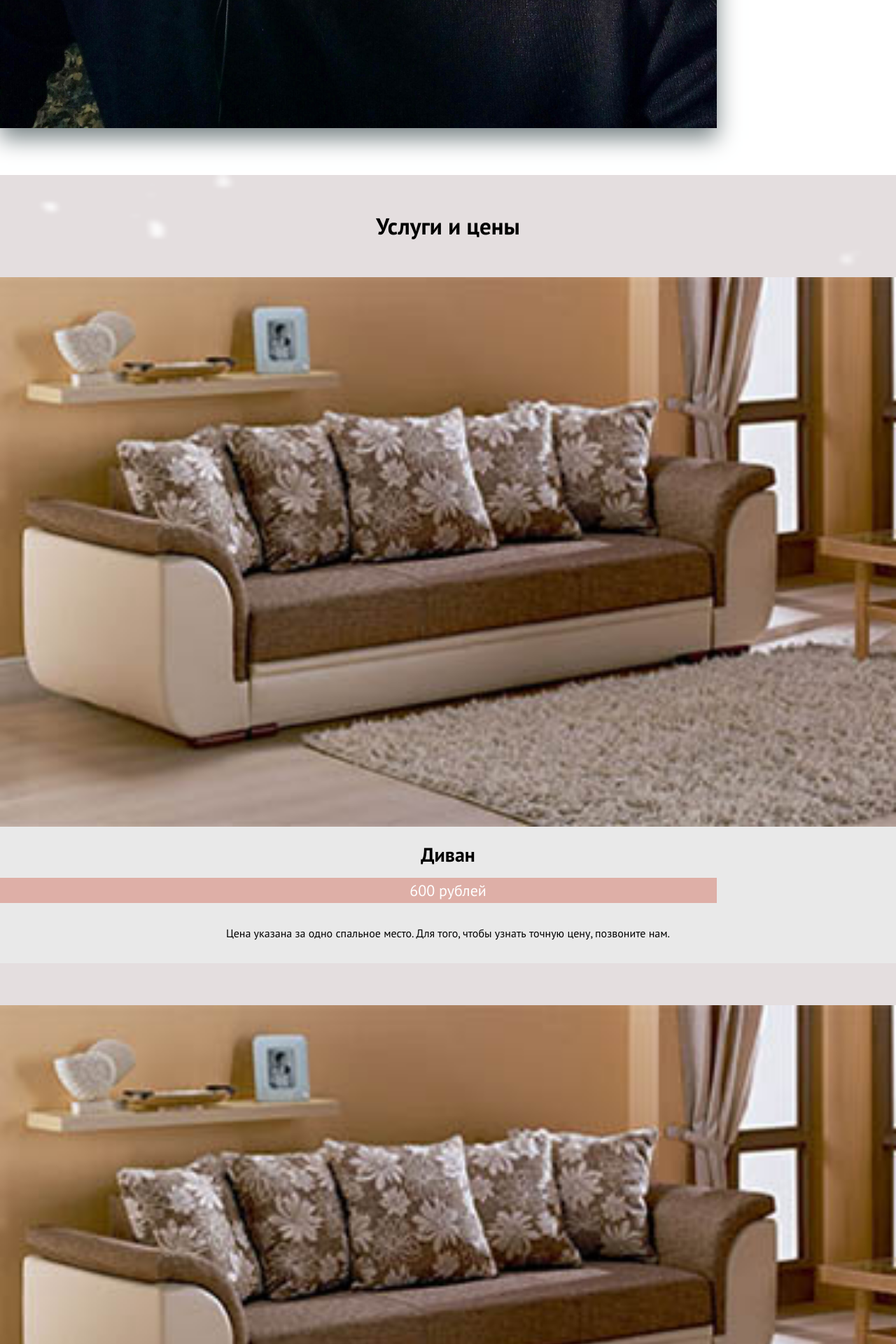
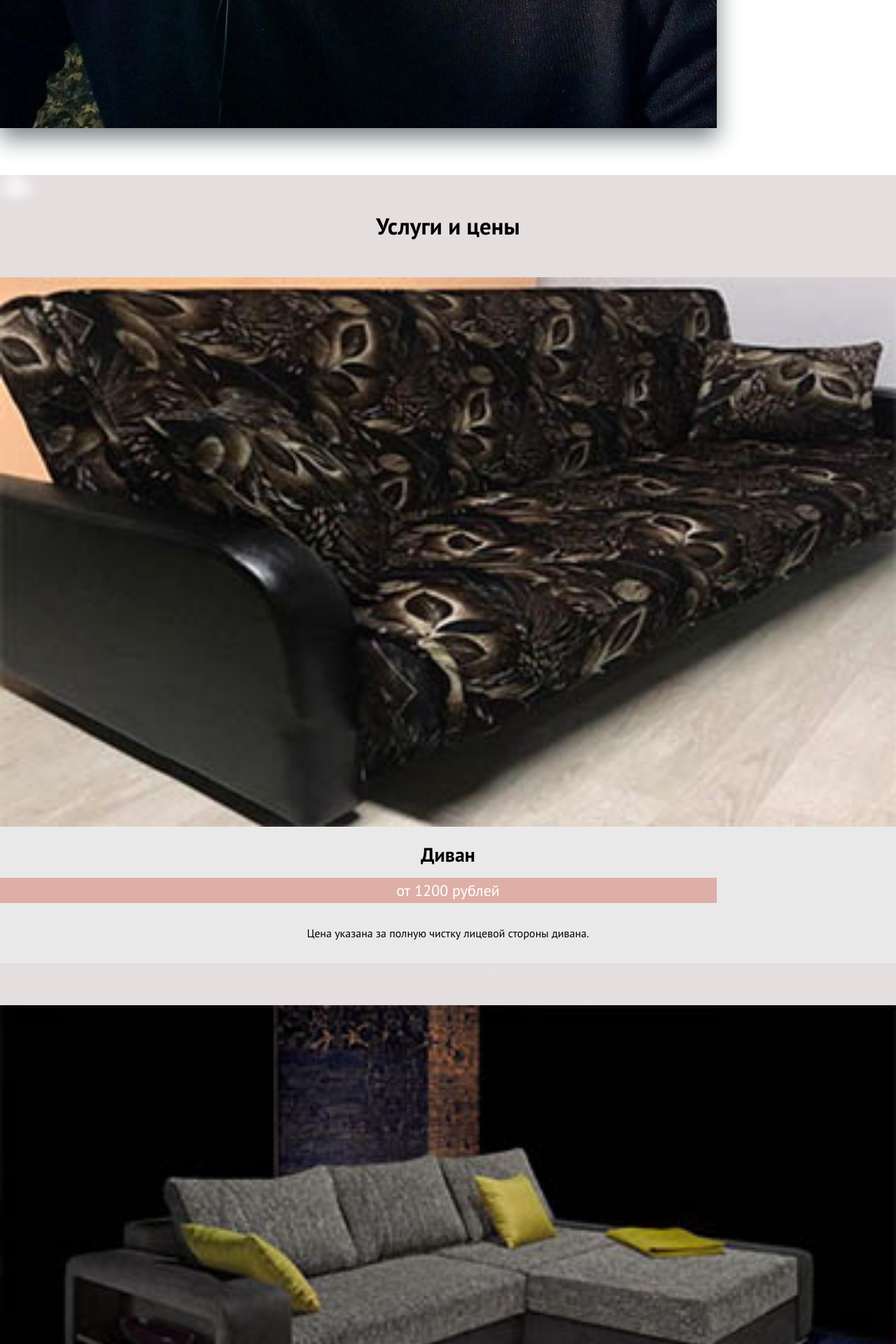
Before and after one commit to lokosoff/lokosoff.github.io, a PHP site: page /cleaning/index.html in a window 1280 px wide. Shown: the part 4541-6461 px from the top of the page at 70% size. Run offline with PHP 8.4, Linux system fonts and the light colour scheme.

Commit message:
это конец

```diff
--- a/cleaning/css/style.less
+++ b/cleaning/css/style.less
@@ -415,6 +415,7 @@
 }
 
 .prise_block_wrap{
+	min-height: 500px;
 	background: #e9e9e9;
 }
 
--- a/cleaning/index.html
+++ b/cleaning/index.html
@@ -225,7 +225,7 @@
 					</h2>
 				</div>
 
-				<div class="prise_block col-md-4">
+				<div class="prise_block col-lg-4 col-md-6 col-xs-12">
 					<div class="prise_block_wrap center">
 						<img class="prise_img" src="img/prise_1.jpg" alt="">
 						<h3 class="prise_block_head">
@@ -233,45 +233,96 @@
 						</h3>
 						<div class="prise_block_cost">
 							<p>
-								600 рублей
+								от 1200 рублей
 							</p>
 						</div>
 						<p class="prise_text">
-							Цена указана за одно спальное место. Для того, чтобы узнать точную цену, позвоните нам.
+							Цена указана за полную чистку лицевой стороны дивана.
 						</p>
 					</div>
 				</div>
 
-				<div class="prise_block col-md-4">
+				<div class="prise_block col-lg-4 col-md-6 col-xs-12">
 					<div class="prise_block_wrap center">
-						<img class="prise_img" src="img/prise_1.jpg" alt="">
+						<img class="prise_img" src="img/prise_2.jpg" alt="">
 						<h3 class="prise_block_head">
-							Диван
+							Угловой диван
 						</h3>
 						<div class="prise_block_cost">
 							<p>
-								600 рублей
+								1500 рублей
 							</p>
 						</div>
 						<p class="prise_text">
-							Цена указана за одно спальное место. Для того, чтобы узнать точную цену, позвоните нам.
+							После работ вы получаете полностью чистую лицевую сторону углового дивана. Цена за 1 подушку к нему 200 рублей.
 						</p>
 					</div>
 				</div>
 
-				<div class="prise_block col-md-4">
+				<div class="prise_block col-lg-4 col-md-6 col-xs-12">
 					<div class="prise_block_wrap center">
-						<img class="prise_img" src="img/prise_1.jpg" alt="">
+						<img class="prise_img" src="img/prise_3.jpg" alt="">
 						<h3 class="prise_block_head">
-							Диван
+							Кресло
 						</h3>
 						<div class="prise_block_cost">
 							<p>
-								600 рублей
+								500 рублей
 							</p>
 						</div>
 						<p class="prise_text">
-							Цена указана за одно спальное место. Для того, чтобы узнать точную цену, позвоните нам.
+							После химчистки вы получите чистое кресло, как спинку так и сидячее место. Также чистим подлокотники.
+						</p>
+					</div>
+				</div>
+
+				<div class="prise_block col-lg-4 col-md-6 col-xs-12">
+					<div class="prise_block_wrap center">
+						<img class="prise_img" src="img/prise_4.jpg" alt="">
+						<h3 class="prise_block_head">
+							Кухонный уголок
+						</h3>
+						<div class="prise_block_cost">
+							<p>
+								1200 рублей
+							</p>
+						</div>
+						<p class="prise_text">
+							Очистим сидячее место и спинку вашего кухонного уголка с лицевой стороны.
+						</p>
+					</div>
+				</div>
+
+				<div class="prise_block col-lg-4 col-md-6 col-xs-12">
+					<div class="prise_block_wrap center">
+						<img class="prise_img" src="img/prise_5.jpg" alt="">
+						<h3 class="prise_block_head">
+							Стул
+						</h3>
+						<div class="prise_block_cost">
+							<p>
+								200 рублей
+							</p>
+						</div>
+						<p class="prise_text">
+							Все мягкие места стула будут полностью очищены от всех пятен. Стоимость указана за любой вид стула.
+						</p>
+					</div>
+				</div>
+
+				<div class="prise_block col-lg-4 col-md-6 col-xs-12">
+					<div class="prise_block_wrap center">
+						<img class="prise_img" src="img/prise_6.jpg" alt="">
+						<h3 class="prise_block_head">
+							Мягкий матрас
+						</h3>
+						<div class="prise_block_cost">
+							<p>
+								700 рублей
+							</p>
+						</div>
+						<p class="prise_text">
+							После химчистки матрас будет полностью очищен от всех пятен со всех его сторон, а также сбоков.
 						</p>
 					</div>
 				</div>
@@ -301,23 +352,23 @@
 				</div>
 
 				<div class="slide">
-					<img src="img/slide-1.jpg" alt="">
+					<img src="img/slide-2.jpg" alt="">
 				</div>
 
 				<div class="slide">
-					<img src="img/slide-1.jpg" alt="">
+					<img src="img/slide-3.jpg" alt="">
 				</div>
 
 				<div class="slide">
-					<img src="img/slide-1.jpg" alt="">
+					<img src="img/slide-4.jpg" alt="">
 				</div>
 
 				<div class="slide">
-					<img src="img/slide-1.jpg" alt="">
+					<img src="img/slide-5.jpg" alt="">
 				</div>
 
 				<div class="slide">
-					<img src="img/slide-1.jpg" alt="">
+					<img src="img/slide-6.jpg" alt="">
 				</div>
 			</div>
 		</div>
@@ -409,7 +460,7 @@
 					</div>
 
 					<div class="contacts_box">
-						<a class="contacts_link_messang" href="#">Напишите нам в telegram</a>
+						<a class="contacts_link_messang" href="https://t.me/Vjacheslav_45">Напишите нам в telegram</a>
 					</div>
 
 					<div class="contacts_box">
--- a/cleaning/media/media.less
+++ b/cleaning/media/media.less
@@ -16,6 +16,13 @@
 
 	.contacts_form_wrap{
 		width: 100%;
+	}
+	.prise_block_wrap{
+		min-height: 550px;
+	}
+
+	.slide{
+		height: 400px;
 	}
 }
 
@@ -44,7 +51,10 @@
 	.prise_block_wrap{
 		width: 400px;
 		margin: 0 auto;
+		min-height: 0px;
+		height: auto;
 	}
+
 
 	.discount_wrap{
 		width: 400px;
```
Also changed, not shown: cleaning/media/media.css (+1 -1 lines), cleaning/css/style.css, cleaning/img/prise_1.jpg, cleaning/img/prise_2.jpg (added), cleaning/img/prise_3.jpg (added), cleaning/img/prise_4.jpg (added), cleaning/img/prise_5.jpg (added), cleaning/img/prise_6.jpg (added), cleaning/img/slide-1.jpg, cleaning/img/slide-2.jpg (added), cleaning/img/slide-3.jpg (added), cleaning/img/slide-4.jpg (added), cleaning/img/slide-5.jpg (added), cleaning/img/slide-6.jpg (added).
